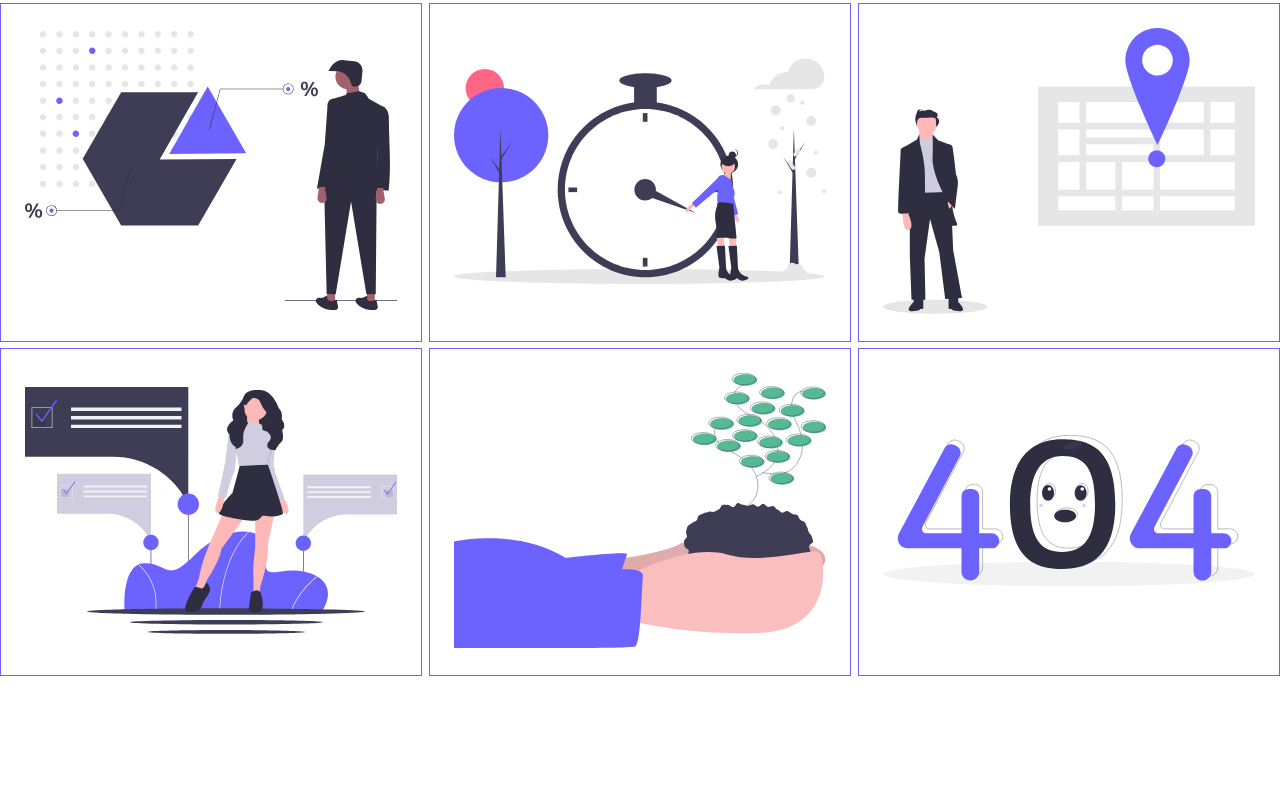
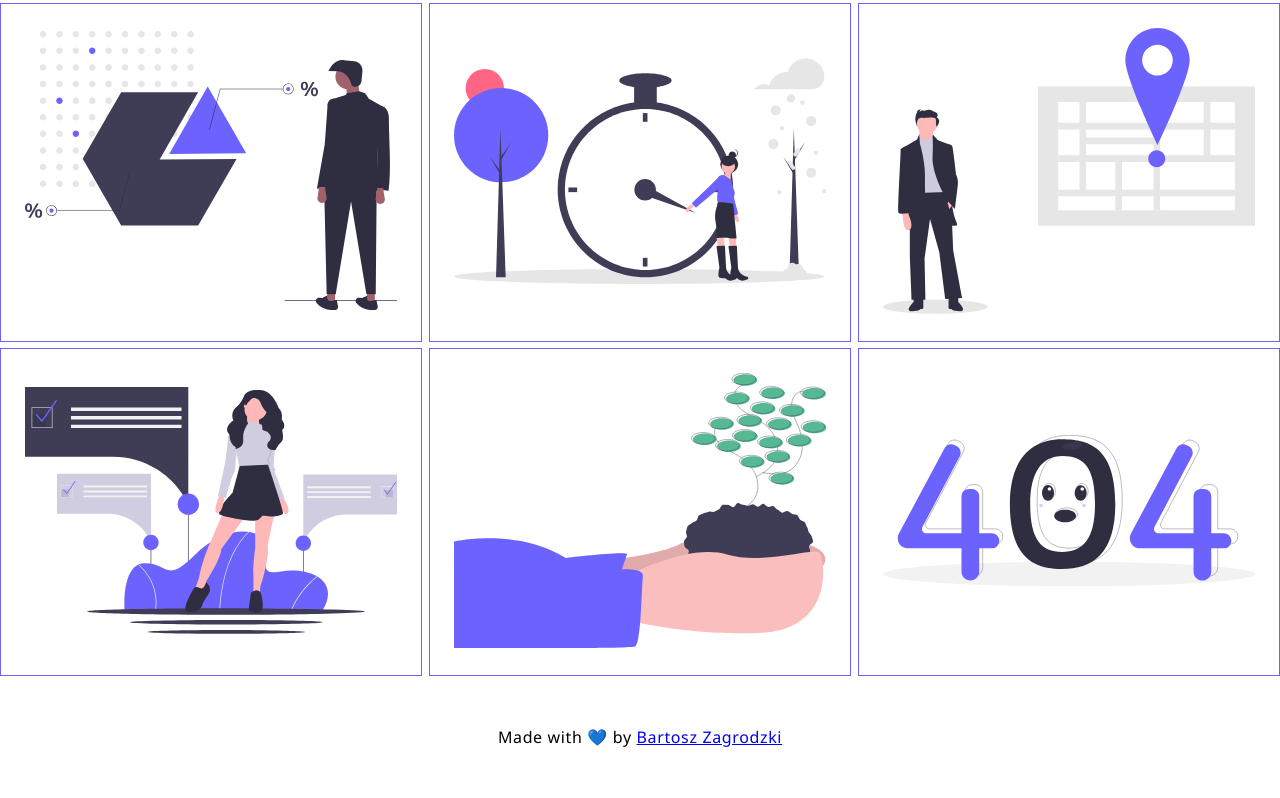
Before and after one commit to Bartek532/animations, a website built with Parcel: page index.html in a window 1280 px wide. Shown: the part 403-1201 px from the top of the page. Before the commit the page ends 1079 px from the top, so only its background shows below. Built offline with nearby package versions, Linux system fonts and the light colour scheme.

Commit message:
add footer

```diff
--- a/index.html
+++ b/index.html
@@ -2286,6 +2286,12 @@
         </div>
       </button>
     </main>
+    <footer class="footer">
+      Made with &#128153; by
+      <a href="https://github.com/Bartek532" rel="noopener"
+        >Bartosz Zagrodzki</a
+      >
+    </footer>
     <script src="./scripts/index.ts"></script>
     <script src="./scripts/animation.ts"></script>
   </body>
--- a/style.scss
+++ b/style.scss
@@ -110,3 +110,11 @@ body {
     }
   }
 }
+
+.footer {
+  font-family: "Segoe UI", Tahoma, Geneva, Verdana, sans-serif;
+  letter-spacing: 0.04rem;
+  width: 100%;
+  text-align: center;
+  padding: 50px 0;
+}
```
